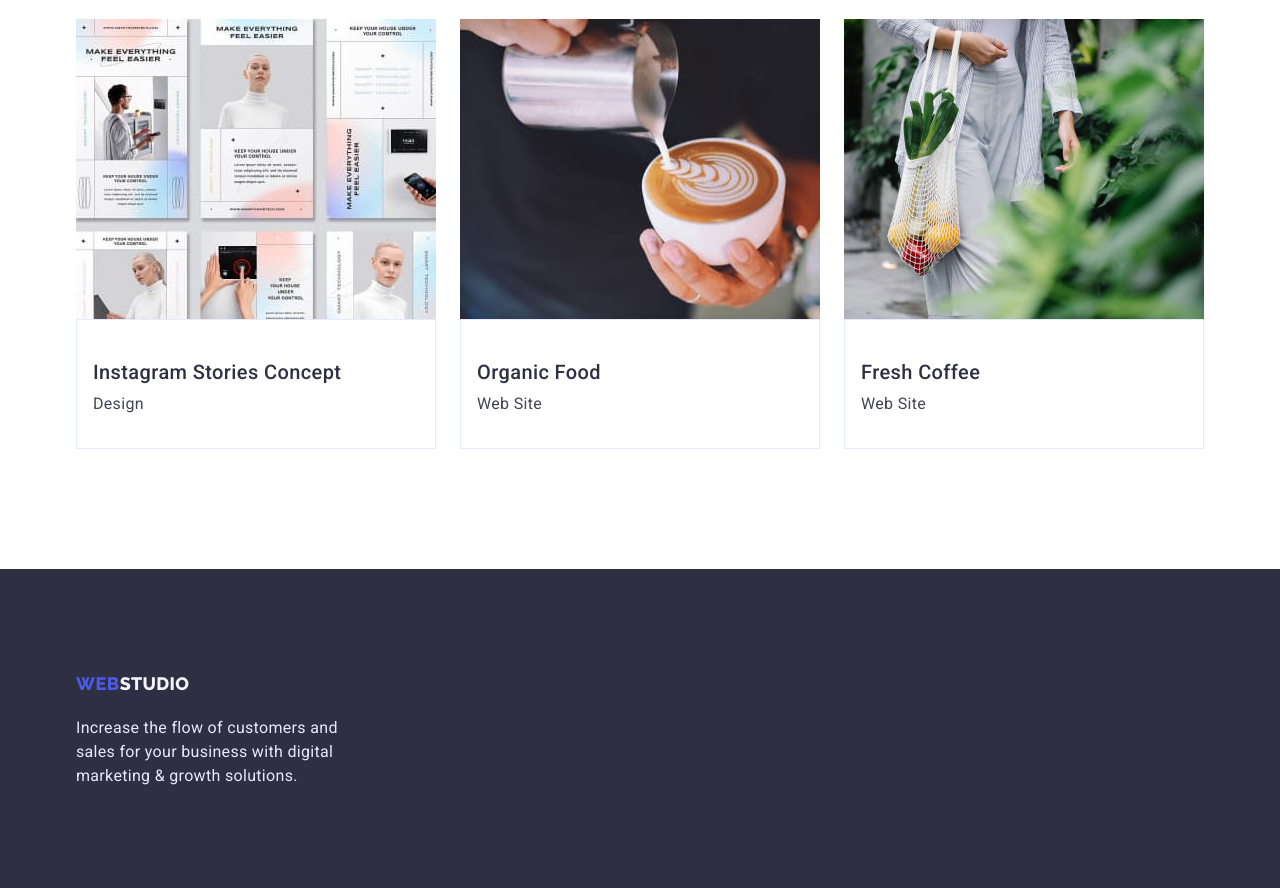
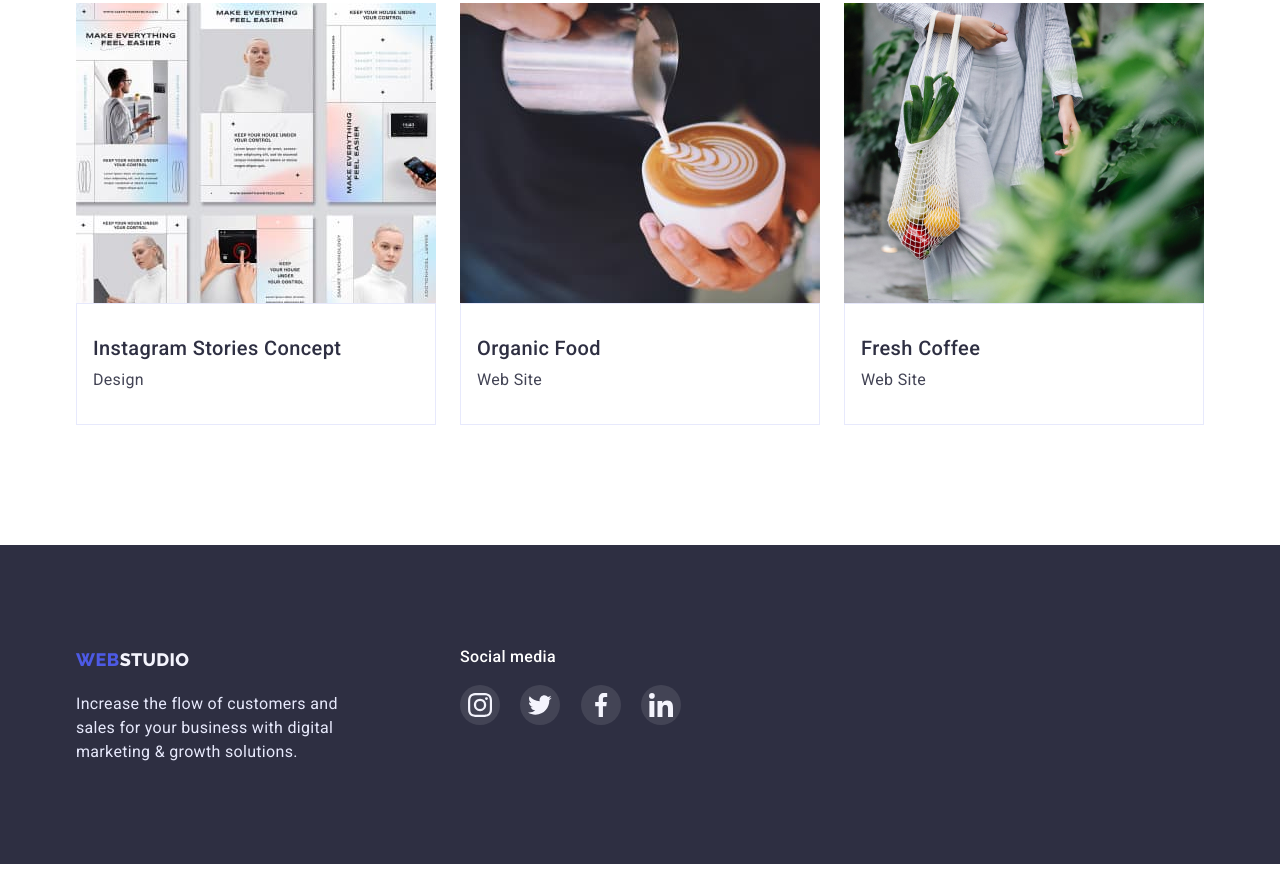
Before and after one commit to TarasDemchenko/goit-markup-hw-04, a plain HTML site: page portfolio.html in a window 1280 px wide. Shown: the part 1228-2116 px from the top of the page. After the commit the page ends 2092 px from the top, so only its background shows below. Drawn offline with nearby package versions, Linux system fonts and the light colour scheme.

Commit message:
home work 4

```diff
--- a/css/styles.css
+++ b/css/styles.css
@@ -418,9 +418,16 @@ a {
 }
 
 /* ------content footer */
-.content-footer {
-    justify-content: center;
-    align-items: center;
+.footer-contein {
+    display: flex;
+}
+
+.footer-contein-item {
+    margin-right: 120px;
+}
+
+.content-footer-name {
+    padding-bottom: 16px;
 }
 
 .content-footer-link:not(:last-child) {
@@ -509,6 +516,10 @@ header {
     margin-top: 8px;
 }
 
+.future-item {
+    margin-top: 0;
+}
+
 .content-card {
     padding: 32px 16px;
     background: #FFFFFF;
--- a/portfolio.html
+++ b/portfolio.html
@@ -124,10 +124,39 @@
 		<!-- basement -->
 		<footer class="footer-last portfolio">
 			<div class="container">
+				<ul class="footer-contein">
+					<li class="footer-contein-item">
 				<a href="./index.html" class="logo-bottom"><span class="logo">Web</span>Studio</a>
 				<p class="subtitle">
 					Increase the flow of customers and sales for your business with digital marketing & growth solutions.
 				</p>
+				</li>
+				<li>
+					<div class="content-footer">
+							<h3 class="content-footer-name">Social media</h3>
+							<a href="" class="content-footer-link">
+								<svg class="content-footer-list" width="24px" height="24px">
+									<use href="./images/symbol.svg#icon-instagram"></use>
+								</svg>
+							</a>
+							<a href="" class="content-footer-link">
+								<svg class="content-footer-list" width="24px" height="24px">
+									<use href="./images/symbol.svg#icon-vector"></use>
+								</svg>
+							</a>
+							<a href="" class="content-footer-link">
+								<svg class="content-footer-list" width="24px" height="24px">
+									<use href="./images/symbol.svg#icon-facebook"></use>
+								</svg>
+							</a>
+							<a href="" class="content-footer-link">
+								<svg class="content-footer-list" width="24px" height="24px">
+									<use href="./images/symbol.svg#icon-linkedin"></use>
+								</svg>
+							</a>
+						</div>
+				</li>
+				</ul>
 			</div>
 		</footer>
 	</body>
```
Also changed, not shown: index.html (+10 -4 lines).
